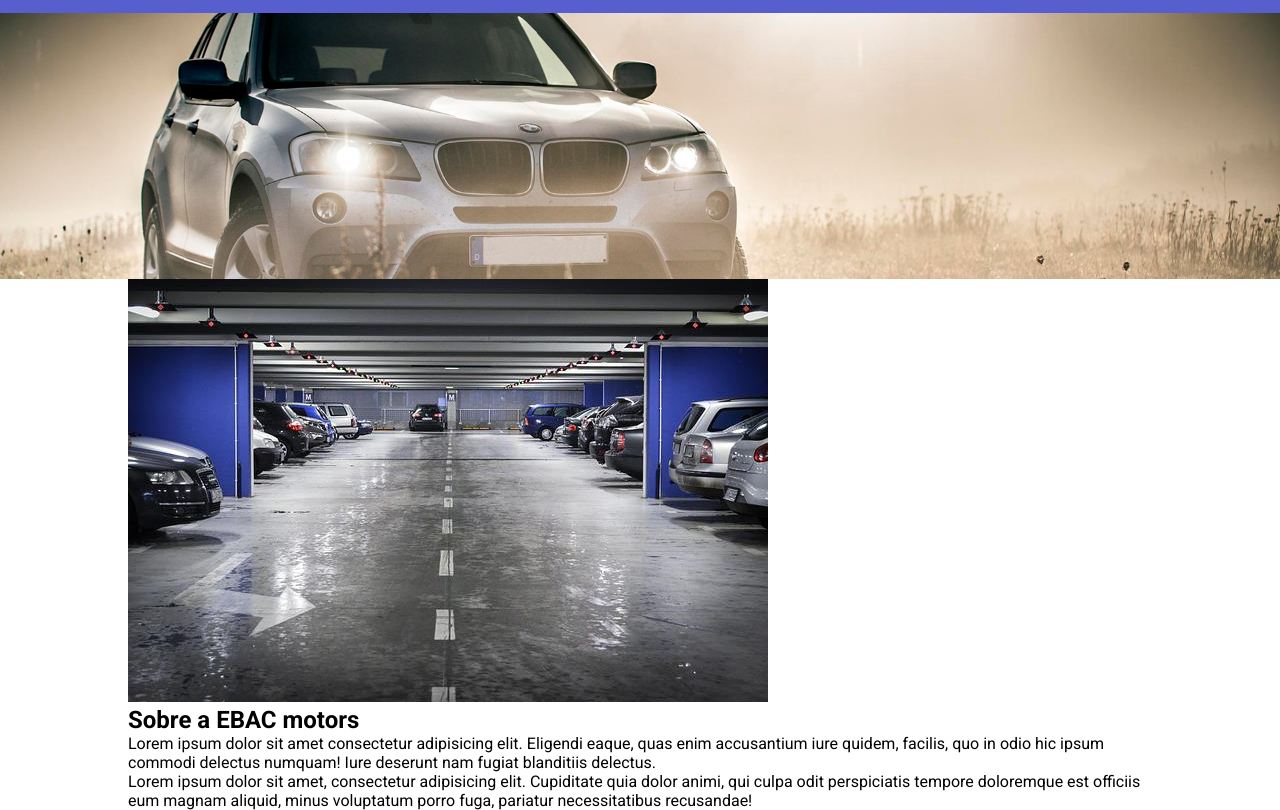
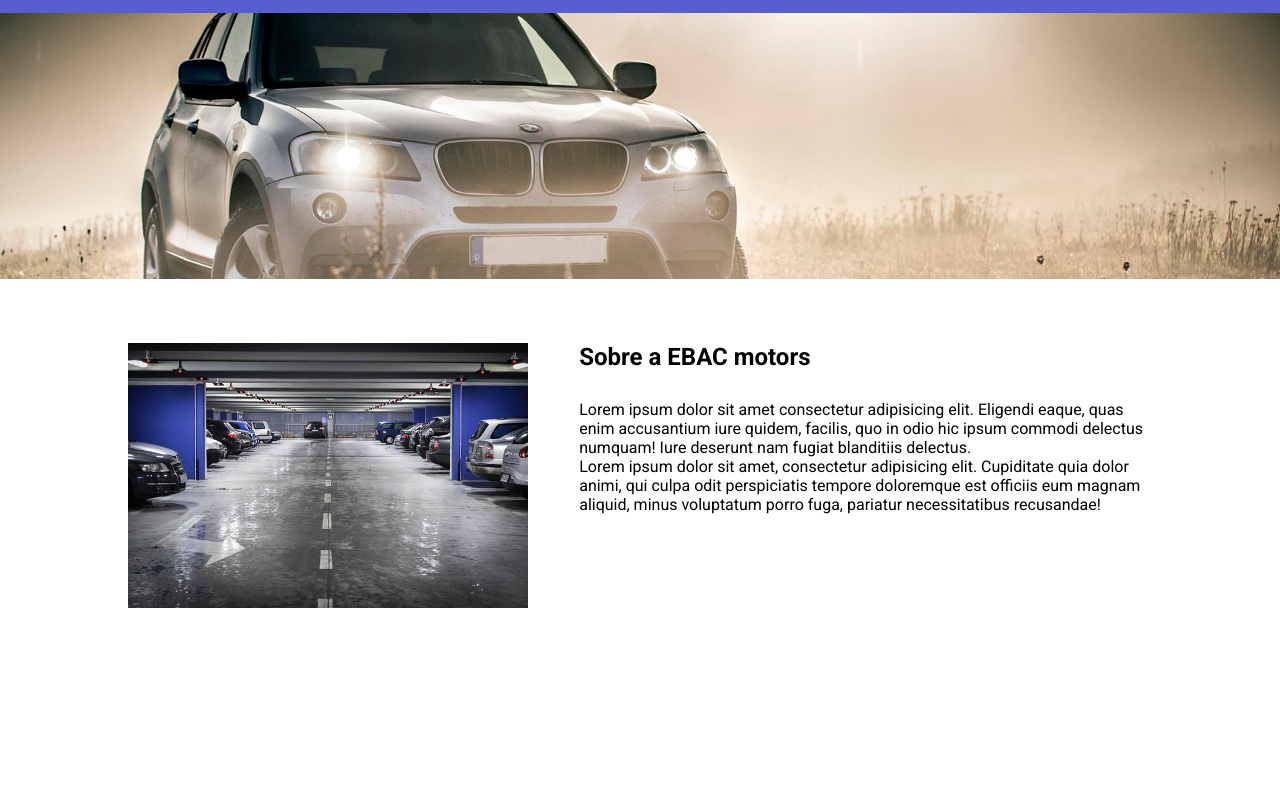
Before and after one commit to SamuelColmaan/my_studies, a plain HTML site: page EBAC/index.html in a window 1280 px wide. Shown: the part 104-914 px from the top of the page. After the commit the page ends 800 px from the top, so only its background shows below. Drawn offline with nearby package versions, Linux system fonts and the light colour scheme.

Commit message:
finalizando seção sobre

```diff
--- a/EBAC/main.css
+++ b/EBAC/main.css
@@ -17,7 +17,6 @@ header {
 }
 
 header > .container {
-    display: flex;
     justify-content: space-between;
     text-align: center;
     align-items: center;
@@ -57,3 +56,20 @@ nav li a {
     display: block;
     margin-bottom: 8px;
 }
+
+.container-flex {
+    display: flex;
+}
+
+#sobre-a-loja img {
+    max-width: 400px;
+    margin-right: 5%;
+}
+
+section {
+    padding: 5% 0%;
+}
+
+section h2 {
+    margin-bottom: 5%;
+}
```
